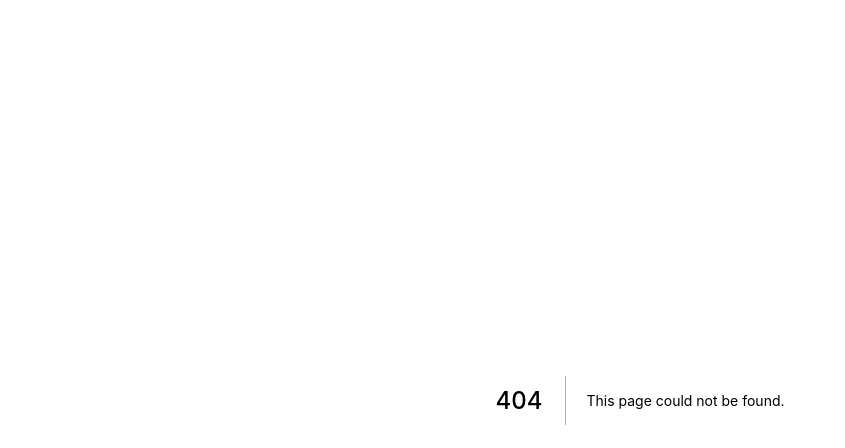
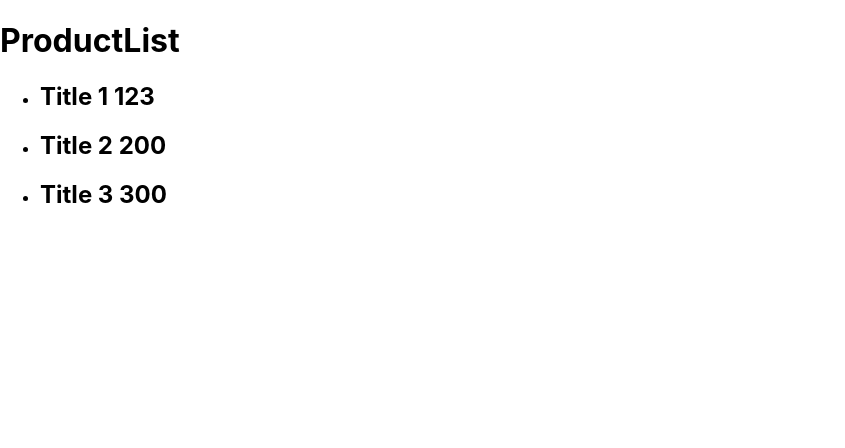
Before and after one commit to gitSergeyhab/nextjs_tutorial, a Next.js app: page /products in a window 1280 px wide. Before the commit this address had no page. Shown: the top 448 px of the page, without its empty margins (0-845 px from the left). Built offline with nearby package versions, Linux system fonts and the light colour scheme; data requests are answered from the project's data file.

Commit message:
SSR: GSP, GSSP + json-server

```diff
--- /dev/null
+++ b/db.json
@@ -0,0 +1,48 @@
+{
+    "products": [
+        {
+            "id": 1,
+            "title": "Title 1",
+            "price": 123,
+            "description": "description 1"
+        },
+        {
+            "id": 2,
+            "title": "Title 2",
+            "price": 200,
+            "description": "description 3"
+        },
+        {
+            "id": 3,
+            "title": "Title 3",
+            "price": 300,
+            "description": "description 3"
+        }
+    ],
+    "news": [
+        {
+            "id": 1,
+            "title": "Title 1",
+            "category": "sport",
+            "description": "description 1"
+        },
+        {
+            "id": 2,
+            "title": "Title 2",
+            "category": "economy",
+            "description": "description 3"
+        },
+        {
+            "id": 3,
+            "title": "Title 3",
+            "category": "music",
+            "description": "description 3"
+        },
+        {
+            "id": 4,
+            "title": "Title 4",
+            "category": "music",
+            "description": "description 4"
+        }
+    ]
+}
--- a/package.json
+++ b/package.json
@@ -6,9 +6,11 @@
     "dev": "next dev",
     "build": "next build",
     "start": "next start",
-    "lint": "next lint"
+    "lint": "next lint",
+    "json-serve": "json-server --watch db.json --port 4000"
   },
   "dependencies": {
+    "json-server": "^0.17.0",
     "next": "12.1.5",
     "react": "18.0.0",
     "react-dom": "18.0.0"
--- /dev/null
+++ b/pages/products/index.tsx
@@ -0,0 +1,32 @@
+import { GetStaticProps } from "next";
+import Link from "next/link";
+import { ProductType } from "../../types/types";
+
+const ProductList = ({products} : {products: ProductType[]}) => {
+    const productList = products.map((item) => <li key={item.id}>  <Link href={`products/${item.id}`}><a><h2> {item.title} {item.price}</h2></a></Link> </li>)
+    return (
+        <>
+            <h1>ProductList</h1>
+            <ul>
+                {productList}
+            </ul>
+        </>
+    )
+};
+
+
+export const getStaticProps: GetStaticProps = async() => {
+
+    const res = await fetch('http://localhost:4000/products');
+
+    const products = await res.json();
+
+    return {
+        props: {
+            products,
+        }
+    }
+
+}
+
+export default ProductList;
--- /dev/null
+++ b/types/types.ts
@@ -0,0 +1,50 @@
+export interface Geo {
+    lat: string;
+    lng: string;
+}
+
+export interface Address {
+    street: string;
+    suite: string;
+    city: string;
+    zipcode: string;
+    geo: Geo;
+}
+
+export interface Company {
+    name: string;
+    catchPhrase: string;
+    bs: string;
+}
+
+export interface UserType {
+    id: number;
+    name: string;
+    username: string;
+    email: string;
+    address: Address;
+    phone: string;
+    website: string;
+    company: Company;
+}
+
+export interface PostType {
+    userId: number;
+    id: number;
+    title: string;
+    body: string;
+}
+
+export interface ProductType {
+    id: number;
+    title: string;
+    price: number;
+    description: string;
+}
+
+export interface NewsType {
+    id: number;
+    title: string;
+    category: string;
+    description: string;
+}
```
Also changed, not shown: components/post-link.tsx (added, +14 -0 lines), components/user.tsx (added, +10 -0 lines), pages/news/[category].tsx (added, +42 -0 lines), pages/news/index.tsx (added, +34 -0 lines), pages/posts/[postId].tsx (added, +43 -0 lines), pages/posts/index.tsx (added, +33 -0 lines), pages/products/[productId].tsx (added, +60 -0 lines), pages/users.tsx (added, +35 -0 lines), 1 other file (tests, documents, lock files or other folders).
